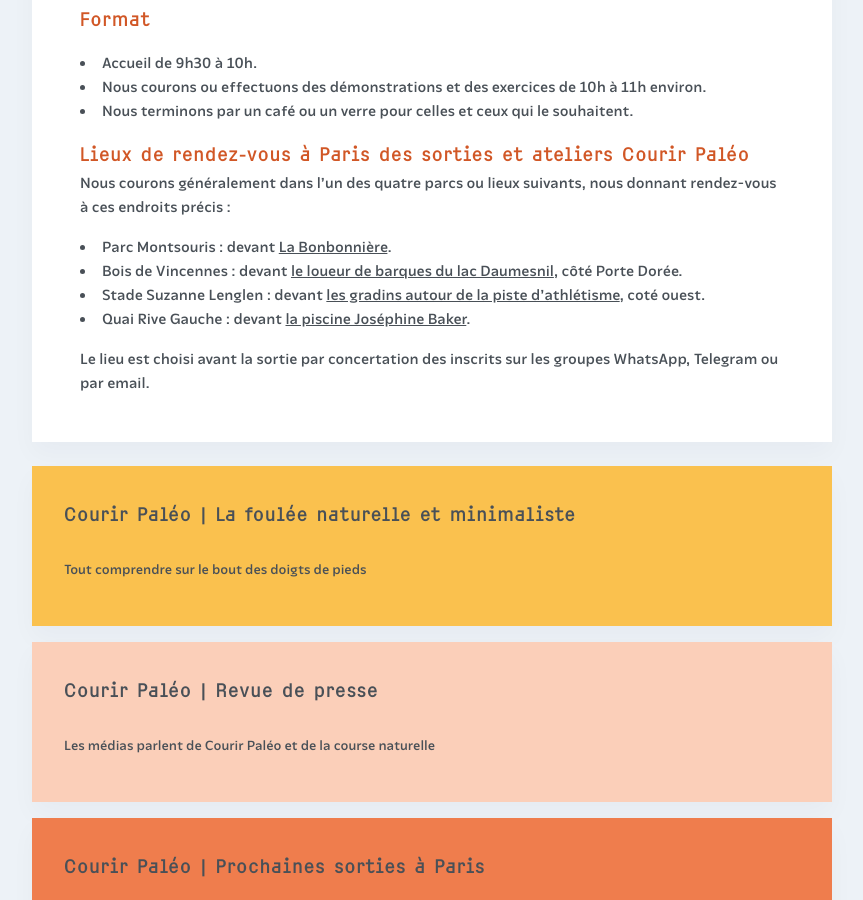
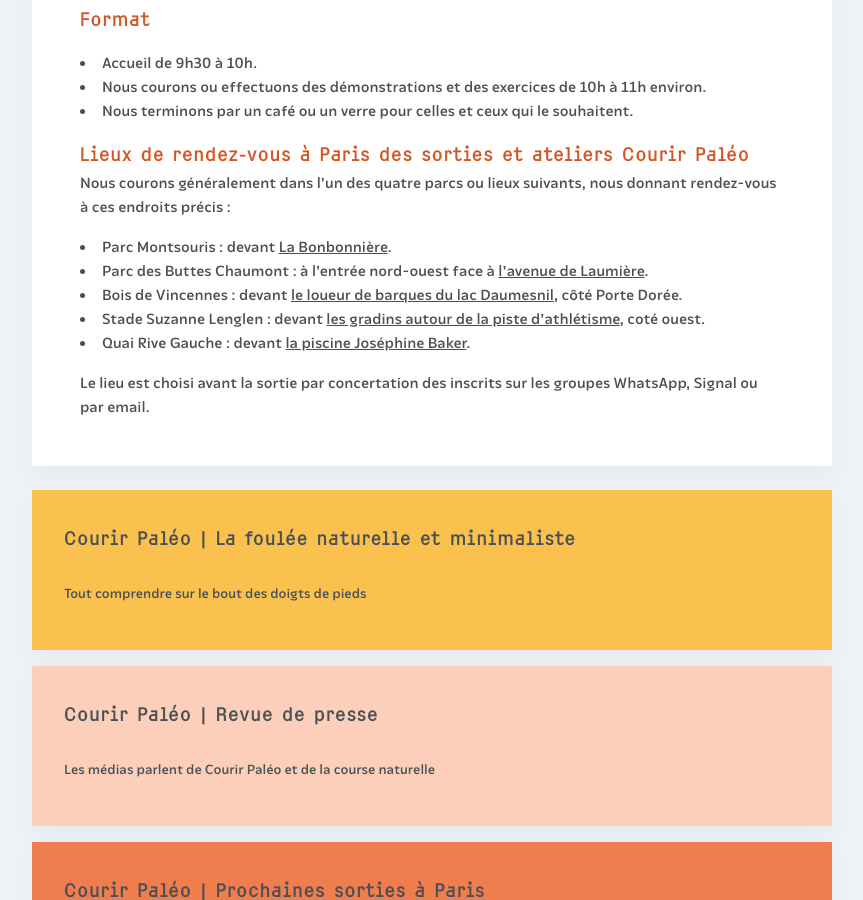
Before and after one commit to courirpaleo/courirpaleo.github.io, a Jekyll site: the page built from _pages-secondary/sorties.md, in a window 1280 px wide and 900 px high, scrolled down 1759 px. Shown: the whole window, without its empty margins (208-1071 px from the left). Built offline with Jekyll 4.4.1, drawn with Linux system fonts in a browser that asks for light colours; some web fonts are replaced; some of the changed text lies outside the part shown.

Commit message:
Update sorties.md

```diff
--- a/_pages-secondary/sorties.md
+++ b/_pages-secondary/sorties.md
@@ -11,7 +11,7 @@
 Nous organisons des sorties d'initiation, de découverte de la foulée naturelle et de partage d'expérience le dimanche matin à Paris. Initialement, nos sorties avaient lieu le premier dimanche de chaque mois&nbsp;; désormais, nous préférons choisir le dimanche qui convient le mieux à celles et ceux qui viennent, en nous concertant par email ou par un groupe WhatsApp.
 
 Pour rejoindre notre groupe de coureurs franciliens, même occasionnellement ou pour une seule sortie découverte, contactez Benoît&nbsp;:
-- par sms ou WhatsApp au +33 6 76 13 17 85,
+- par sms, Signal ou WhatsApp au +33 6 76 13 17 85,
 - par email à l'adresse <a href="mailto:info@courirpaleo.fr">info@courirpaleo.fr</a>.
 
 Le jour de la sortie, nous prêtons des sandales minimalistes aux nouveaux venus qui veulent découvrir une nouvelle façon de courir sans se blesser et nous organisons des ateliers pratiques sur du sable, de l'herbe, de la piste ou un trottoir, selon l'endroit. Les sandales permettent d'éviter l'appréhension de courir pieds nus et protégent le pied sans en entraver le mouvement naturel (ou très peu, de manière minime par rapport à des chaussures traditionnelles).
@@ -29,8 +29,9 @@
 ### Lieux de rendez-vous à Paris des sorties et ateliers Courir&nbsp;Paléo
 Nous courons généralement dans l'un des quatre parcs ou lieux suivants, nous donnant rendez-vous à ces endroits précis&nbsp;:
 - Parc Montsouris&nbsp;: devant [La Bonbonnière](https://goo.gl/maps/RUvVHuyTAXZ8Kg8XA).
+- Parc des Buttes Chaumont&nbsp;: à l'entrée nord-ouest face à [l'avenue de Laumière](https://maps.app.goo.gl/5ZjPmb7YCD3FWQcB7).
 - Bois de Vincennes&nbsp;: devant [le loueur de barques du lac Daumesnil](https://goo.gl/maps/cTo9py5b5GwrV8KC9), côté Porte Dorée.
 - Stade Suzanne Lenglen&nbsp;: devant [les gradins autour de la piste d'athlétisme](https://goo.gl/maps/dx16s8HVGmrYxbMb8), coté ouest.
 - Quai Rive Gauche&nbsp;: devant [la piscine Joséphine Baker](https://g.page/PiscineJosephineBaker?share).
 
-Le lieu est choisi avant la sortie par concertation des inscrits sur les groupes WhatsApp, Telegram ou par email.
+Le lieu est choisi avant la sortie par concertation des inscrits sur les groupes WhatsApp, Signal ou par email.
```
